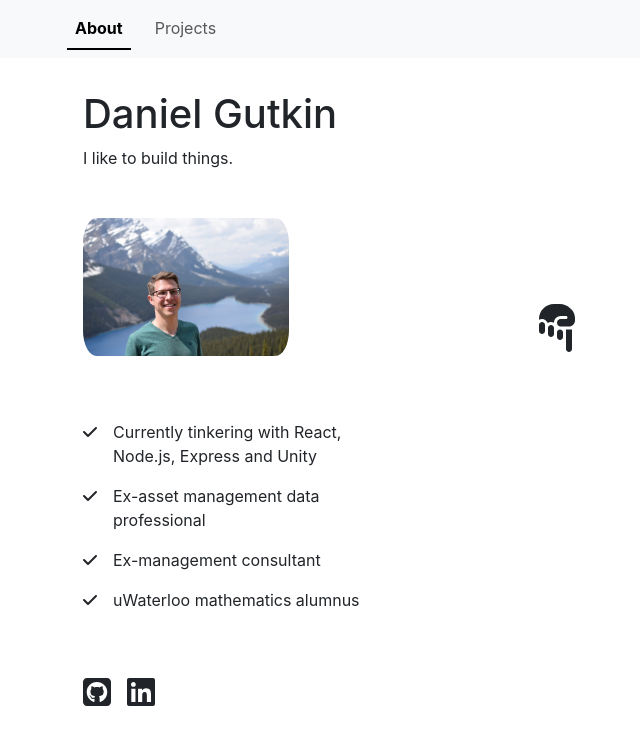
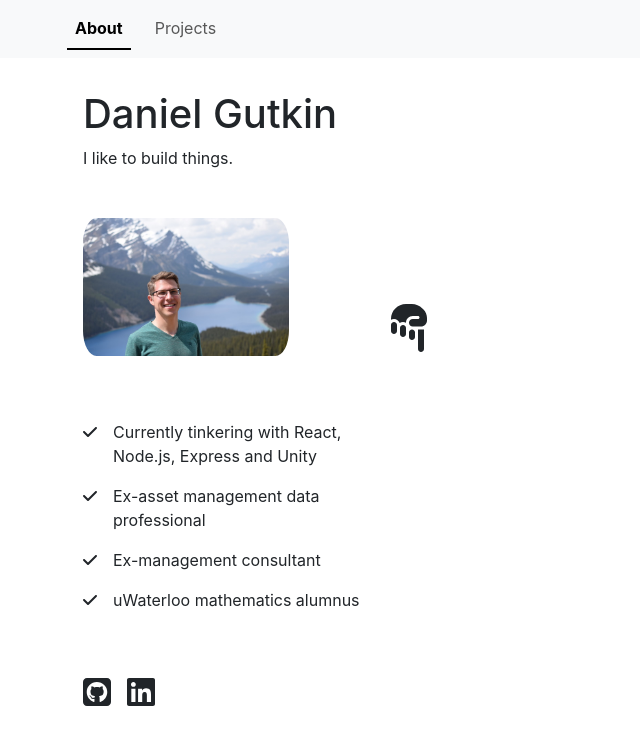
Before and after one commit to dgutkin/personal-website, a React (Create React App) app: page / in a window 1280 px wide. Shown: the top 744 px of the page, without its empty margins (9-649 px from the left). Built offline with nearby package versions, Linux system fonts and the light colour scheme.

Commit message:
Update App styling

```diff
--- a/src/styles/App.css
+++ b/src/styles/App.css
@@ -1,3 +1,4 @@
-.App {
-  text-align: center;
+
+.App{
+  height: 100vh;
 }
```
Also changed, not shown: src/App.js (+5 -5 lines).
